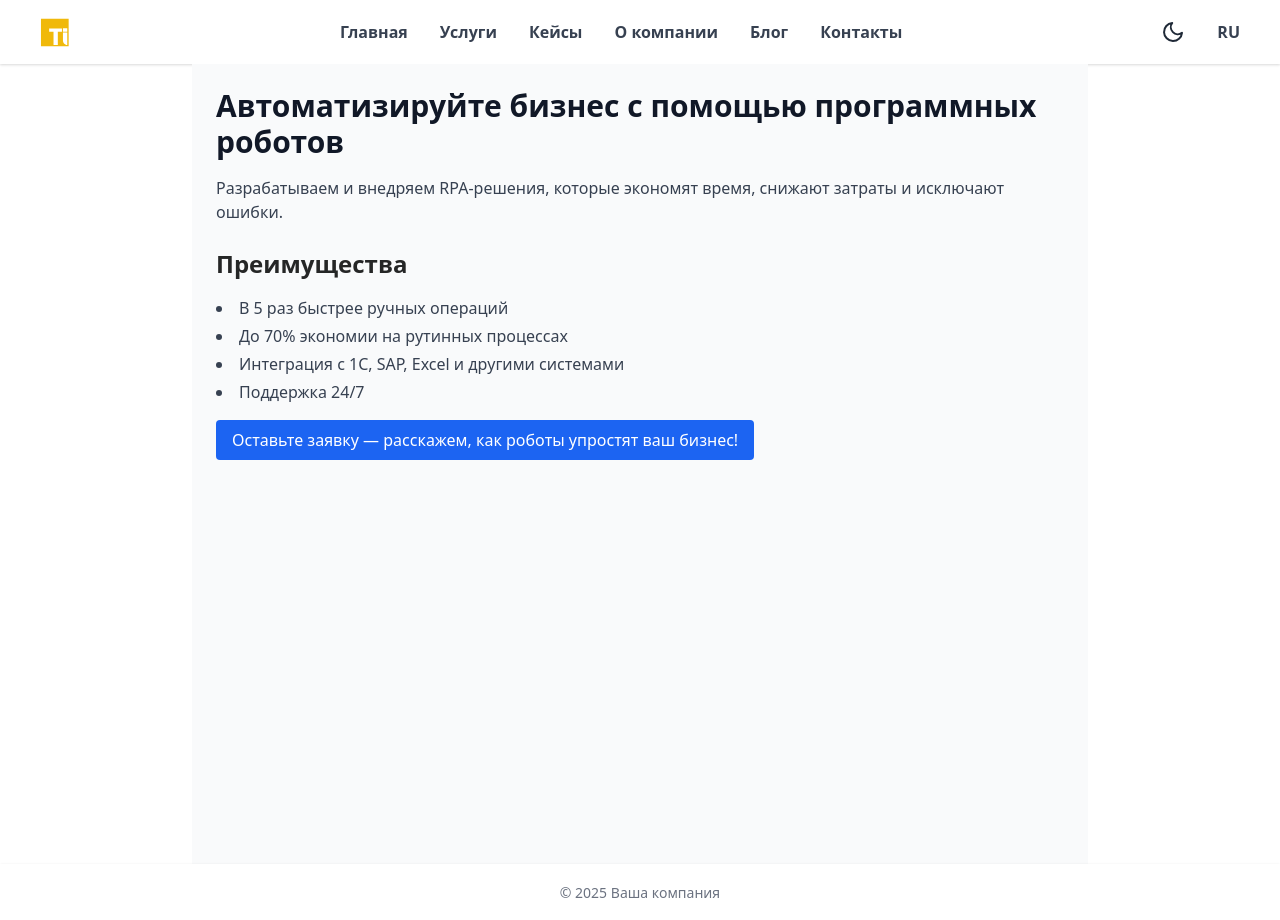
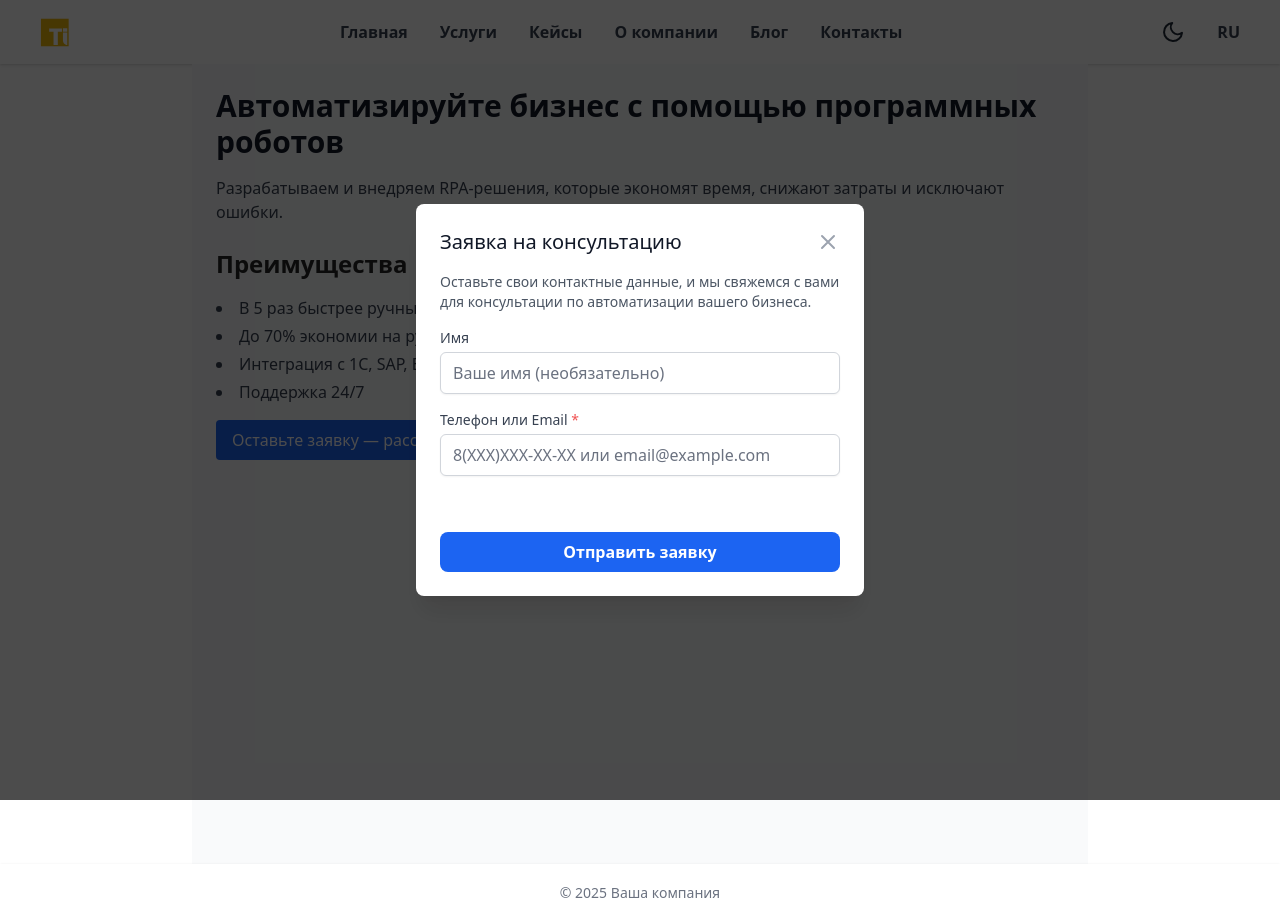
Before and after one commit to ti-rudin/ti-robots.ru, a Vue app: page / in a window 1280 px wide. Both pictures are taken after a click on the button "Оставьте заявку — расскажем, как роботы упростят ваш бизнес!". Built offline with nearby package versions, Linux system fonts and the light colour scheme.

Commit message:
`Refactor views/CaseBinanceTSL.vue and views/Home.vue to remove unused code and simplify structure`

```diff
--- a/src/views/CaseBinanceTSL.vue
+++ b/src/views/CaseBinanceTSL.vue
@@ -1,4 +1,5 @@
 <template>
+  <div>
     <div class="max-w-4xl mx-auto p-6 bg-gray-50 dark:bg-gray-900 min-h-screen">
       <!-- Header -->
       <div class="text-center mb-8">
@@ -179,7 +180,7 @@ docker-compose up -d</code></pre>
               </p>
               <p>
                 {{ translations.nodeRedAccess[currentLanguage] }}<br>
-              <code class="text-sm bg-gray-200 dark:bg-gray-700 px-1 py-0.5 rounded text-red-600 dark:text-red-400">http://&lt;{{ translations.yourServerIP[currentLanguage] }}&gt;:1880/dashboard/settings</code>
+                <code class="text-sm bg-gray-200 dark:bg-gray-700 px-1 py-0.5 rounded text-red-600 dark:text-red-400">http://<{{ translations.yourServerIP[currentLanguage] }}>:1880/dashboard/settings</code>
               </p>
               <p>
                 {{ translations.ipNote[currentLanguage] }}
@@ -195,7 +196,7 @@ docker-compose up -d</code></pre>
           </h2>
           <p class="leading-relaxed mb-4">
             {{ translations.frontendAccess[currentLanguage] }}<br>
-          <code class="text-sm bg-gray-200 dark:bg-gray-700 px-1 py-0.5 rounded text-red-600 dark:text-red-400">http://&lt;{{ translations.yourServerIP[currentLanguage] }}&gt;:3000</code>
+            <code class="text-sm bg-gray-200 dark:bg-gray-700 px-1 py-0.5 rounded text-red-600 dark:text-red-400">http://<{{ translations.yourServerIP[currentLanguage] }}>:3000</code>
           </p>
           <h3 class="text-xl font-semibold text-gray-900 dark:text-white mb-3">
             {{ translations.frontendFeaturesTitle[currentLanguage] }}
@@ -339,17 +340,18 @@ docker-compose up -d</code></pre>
       </section>
     </div>
 
-  <!-- Modal -->
+    <!-- Modal Container -->
     <transition name="modal-fade">
       <div v-if="formModal" @click.self="closeModal"
         class="fixed inset-0 flex items-center justify-center z-50 bg-black bg-opacity-70 p-4 backdrop-blur-sm">
+        <!-- Add transition for the modal content -->
         <transition name="modal-content-fade">
           <div v-if="formModal" class="modal-content bg-white dark:bg-gray-800 rounded-lg p-6 shadow-xl w-full max-w-md transform transition-all duration-300 ease-out">
             <div class="flex justify-between items-center mb-4">
               <h3 class="text-xl font-medium text-gray-900 dark:text-white">
                 {{ translations.modalTitle[currentLanguage] }}
               </h3>
-            <button @click="closeModal" aria-label="Close modal" class="text-gray-400 hover:text-gray-600 dark:hover:text-gray-200 transition-colors duration-200">
+              <button @click="closeModal" aria-label="Закрыть модальное окно" class="text-gray-400 hover:text-gray-600 dark:hover:text-gray-200 transition-colors duration-200">
                 <svg class="w-6 h-6" fill="none" stroke="currentColor" viewBox="0 0 24 24"
                     xmlns="http://www.w3.org/2000/svg">
                     <path stroke-linecap="round" stroke-linejoin="round" stroke-width="2" d="M6 18L18 6M6 6l12 12"></path>
@@ -397,6 +399,7 @@ docker-compose up -d</code></pre>
         </transition>
       </div>
     </transition>
+  </div>
 </template>
 
 <script>
@@ -789,7 +792,7 @@ export default {
     });
 
     const openModal = () => {
-      ym(65948110,'reachGoal','openmodal');
+      // ym analytics call removed due to ReferenceError: ym is not defined
       formData.name = '';
       formData.contact = '';
       formStatus.loading = false;
--- a/src/views/Home.vue
+++ b/src/views/Home.vue
@@ -1,4 +1,6 @@
 <template>
+  <!-- Single root div -->
+  <div>
     <div class="max-w-4xl mx-auto p-6 bg-gray-50 dark:bg-gray-900 min-h-screen">
       <h1 class="text-3xl font-bold mb-4 text-gray-900 dark:text-white">{{ translations.title[currentLanguage] }}</h1>
       <p class="text-gray-700 dark:text-gray-300 mb-6">
@@ -12,15 +14,82 @@
           <li>{{ translations.advantage3[currentLanguage] }}</li>
           <li>{{ translations.advantage4[currentLanguage] }}</li>
         </ul>
-      <button class="mt-6 px-4 py-2 bg-blue-600 text-white rounded hover:bg-blue-700">
+        <button
+          class="mt-6 px-4 py-2 bg-blue-600 text-white rounded hover:bg-blue-700 transition-colors duration-200"
+          @click="openModal">
           {{ translations.cta[currentLanguage] }}
         </button>
       </section>
     </div>
+
+    <!-- Modal Container -->
+    <transition name="modal-fade">
+      <div v-if="formModal" @click.self="closeModal"
+        class="fixed inset-0 flex items-center justify-center z-50 bg-black bg-opacity-70 p-4 backdrop-blur-sm">
+        <!-- Add transition for the modal content -->
+        <transition name="modal-content-fade">
+          <div v-if="formModal" class="modal-content bg-white dark:bg-gray-800 rounded-lg p-6 shadow-xl w-full max-w-md transform transition-all duration-300 ease-out">
+            <div class="flex justify-between items-center mb-4">
+              <h3 class="text-xl font-medium text-gray-900 dark:text-white">
+                {{ currentLanguage === 'ru'
+                  ? 'Заявка на консультацию'
+                  : 'Consultation Request' }}
+              </h3>
+              <button @click="closeModal" aria-label="Закрыть модальное окно" class="text-gray-400 hover:text-gray-600 dark:hover:text-gray-200 transition-colors duration-200">
+                <svg class="w-6 h-6" fill="none" stroke="currentColor" viewBox="0 0 24 24"
+                    xmlns="http://www.w3.org/2000/svg">
+                    <path stroke-linecap="round" stroke-linejoin="round" stroke-width="2" d="M6 18L18 6M6 6l12 12"></path>
+                </svg>
+              </button>
+            </div>
+            <p class="text-sm text-gray-600 dark:text-gray-400 mb-4">
+              {{ currentLanguage === 'ru'
+                ? 'Оставьте свои контактные данные, и мы свяжемся с вами для консультации по автоматизации вашего бизнеса.'
+                : 'Leave your contact details and we will contact you to discuss business automation solutions.' }}
+            </p>
+            <form class="flex flex-col space-y-4" @submit.prevent="submitForm">
+              <div>
+                <label for="name" class="block text-sm font-medium text-gray-700 dark:text-gray-300 mb-1">
+                  {{ currentLanguage === 'ru' ? 'Имя' : 'Name' }}
+                </label>
+                <input type="text" v-model="formData.name" name="name" id="name"
+                  :placeholder="currentLanguage === 'ru' ? 'Ваше имя (необязательно)' : 'Your name (optional)'"
+                  class="w-full px-3 py-2 border border-gray-300 rounded-md shadow-sm focus:outline-none focus:ring-2 focus:ring-blue-500 focus:border-transparent dark:bg-gray-700 dark:border-gray-600 dark:text-white dark:focus:ring-blue-600 dark:placeholder-gray-400" />
+              </div>
+              <div>
+                <label for="tel" class="block text-sm font-medium text-gray-700 dark:text-gray-300 mb-1">
+                  {{ currentLanguage === 'ru' ? 'Телефон или Email' : 'Phone or Email' }} <span class="text-red-500">*</span>
+                </label>
+                <input type="text" v-model="formData.contact" name="tel" id="tel"
+                  :placeholder="currentLanguage === 'ru' ? '8(XXX)XXX-XX-XX или email@example.com' : '8(XXX)XXX-XX-XX or email@example.com'" required
+                  class="w-full px-3 py-2 border border-gray-300 rounded-md shadow-sm focus:outline-none focus:ring-2 focus:ring-blue-500 focus:border-transparent dark:bg-gray-700 dark:border-gray-600 dark:text-white dark:focus:ring-blue-600 dark:placeholder-gray-400" />
+              </div>
+              <!-- Status Messages -->
+              <div class="h-6 text-sm text-center">
+                <p v-if="formStatus.loading" class="text-blue-600 dark:text-blue-400 animate-pulse">
+                  {{ currentLanguage === 'ru' ? 'Отправка...' : 'Sending...' }}
+                </p>
+                <p v-if="formStatus.error" class="text-red-600 dark:text-red-400">{{ formStatus.error }}</p>
+                <p v-if="formStatus.success" class="text-green-600 dark:text-green-400">{{ formStatus.success }}</p>
+              </div>
+              <button type="submit" :disabled="formStatus.loading || formStatus.success"
+                class="w-full bg-blue-600 text-white rounded-lg px-4 py-2 font-semibold hover:bg-blue-700 focus:outline-none focus:ring-2 focus:ring-offset-2 focus:ring-blue-500 dark:focus:ring-offset-gray-800 disabled:opacity-50 disabled:cursor-not-allowed transition-colors duration-200">
+                {{ formStatus.loading
+                  ? (currentLanguage === 'ru' ? 'Отправляется...' : 'Sending...')
+                  : (formStatus.success
+                    ? (currentLanguage === 'ru' ? 'Отправлено!' : 'Sent!')
+                    : (currentLanguage === 'ru' ? 'Отправить заявку' : 'Submit Request')) }}
+              </button>
+            </form>
+          </div>
+        </transition>
+      </div>
+    </transition>
+  </div>
 </template>
 
-
 <script>
+import { ref, reactive } from 'vue';
 import { currentLanguage } from '../stores/language';
 
 export default {
@@ -61,10 +130,118 @@ export default {
       },
     };
 
+    const formModal = ref(false);
+    const formData = reactive({
+      name: '',
+      contact: ''
+    });
+    const formStatus = reactive({
+      loading: false,
+      error: null,
+      success: null,
+    });
+
+    const openModal = () => {
+      formData.name = '';
+      formData.contact = '';
+      formStatus.loading = false;
+      formStatus.error = null;
+      formStatus.success = null;
+      formModal.value = true;
+    };
+
+    const closeModal = () => {
+      formModal.value = false;
+    };
+
+    const submitForm = async () => {
+      formStatus.loading = true;
+      formStatus.error = null;
+      formStatus.success = null;
+
+      if (!formData.contact || !formData.contact.trim()) {
+        formStatus.error = currentLanguage === 'ru'
+          ? 'Пожалуйста, укажите Телефон или Email.'
+          : 'Please provide Phone or Email.';
+        formStatus.loading = false;
+        return;
+      }
+
+      const params = new URLSearchParams({
+        name: formData.name.trim(),
+        tel: formData.contact.trim()
+      });
+
+      try {
+        const res = await fetch(
+          `https://ti-robots.netlify.app/zayavka/?${params.toString()}`,
+          {
+            method: "GET",
+            headers: { Accept: "application/json" },
+          }
+        );
+
+        if (res.ok) {
+          formStatus.success = currentLanguage === 'ru'
+            ? "Спасибо! Мы свяжемся с Вами в ближайшее время."
+            : "Thank you! We will contact you shortly.";
+          formData.name = '';
+          formData.contact = '';
+          setTimeout(() => {
+            if (formStatus.success) {
+              closeModal();
+            }
+          }, 3000);
+        } else {
+          const errorText = await res.text();
+          console.error("Form submission error:", res.status, errorText);
+          formStatus.error = currentLanguage === 'ru'
+            ? `Ошибка отправки (${res.status}). Попробуйте снова или свяжитесь с нами другим способом.`
+            : `Submission error (${res.status}). Please try again or contact us another way.`;
+        }
+      } catch (error) {
+        console.error("Network error during form submission:", error);
+        formStatus.error = currentLanguage === 'ru'
+          ? 'Сетевая ошибка. Проверьте подключение и попробуйте снова.'
+          : 'Network error. Check your connection and try again.';
+      } finally {
+        formStatus.loading = false;
+      }
+    };
+
     return {
       currentLanguage,
       translations,
+      formModal,
+      formData,
+      formStatus,
+      openModal,
+      closeModal,
+      submitForm
     };
-  },
-};
+  }
+}
 </script>
+
+<style scoped>
+.modal-fade-enter-active,
+.modal-fade-leave-active {
+  transition: opacity 0.3s ease;
+}
+.modal-fade-enter-from,
+.modal-fade-leave-to {
+  opacity: 0;
+}
+
+.modal-content-fade-enter-active {
+  transition: all 0.3s ease-out;
+}
+.modal-content-fade-leave-active {
+  transition: all 0.2s ease-in;
+}
+.modal-content-fade-enter-from,
+.modal-content-fade-leave-to {
+  transform: translateY(-20px);
+  opacity: 0;
+}
+</style>
```
Lines whose indentation alone changed are shown as unchanged.
